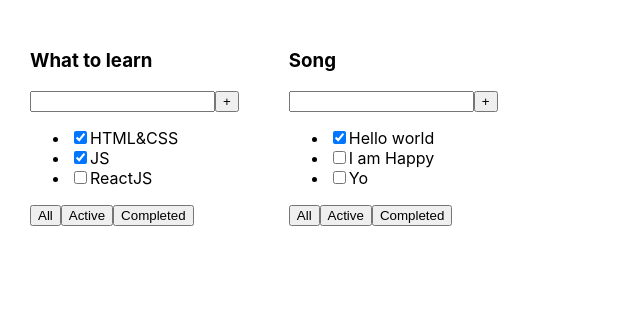
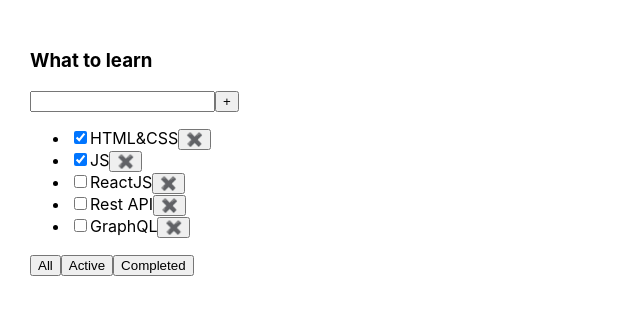
Before and after one commit to Serhii-Ki/todolist, a React (Create React App) app: page / in a window 1280 px wide. Shown: the top 314 px of the page, without its empty margins (0-640 px from the left). Built offline with nearby package versions, Linux system fonts and the light colour scheme.

Commit message:
preparation for the 2nd lesson

```diff
--- a/src/App.tsx
+++ b/src/App.tsx
@@ -2,21 +2,17 @@
 import ToDoList from './ToDoList';
 
 function App() {
-	const tasks1 = [
+	let tasks1 = [
 		{ id: 1, title: 'HTML&CSS', isDone: true },
 		{ id: 2, title: 'JS', isDone: true },
 		{ id: 3, title: 'ReactJS', isDone: false },
-	];
-	const tasks2 = [
-		{ id: 1, title: 'Hello world', isDone: true },
-		{ id: 2, title: 'I am Happy', isDone: false },
-		{ id: 3, title: 'Yo', isDone: false },
+		{ id: 4, title: 'Rest API', isDone: false },
+		{ id: 5, title: 'GraphQL', isDone: false },
 	];
 
 	return (
 		<div className='App'>
 			<ToDoList title='What to learn' tasks={tasks1} />
-			<ToDoList title='Song' tasks={tasks2} />
 		</div>
 	);
 }
--- a/src/Button.tsx
+++ b/src/Button.tsx
@@ -1,7 +1,8 @@
 type ButtonPropsType = {
 	title: string;
+	onClick?: () => void;
 };
 
-export function Button({ title }: ButtonPropsType) {
-	return <button>{title}</button>;
+export function Button({ title, onClick }: ButtonPropsType) {
+	return <button onClick={onClick}>{title}</button>;
 }
--- a/src/Task.tsx
+++ b/src/Task.tsx
@@ -1,13 +1,21 @@
-type TaskPropsType = {
+import { Button } from './Button';
+
+export type TaskPropsType = {
 	title: string;
 	isDone: boolean;
+	id: number;
+	removeTask?: (id: number) => void;
 };
 
-export function Task({ title, isDone }: TaskPropsType) {
+export function Task({ title, isDone, id, removeTask }: TaskPropsType) {
 	return (
 		<li>
 			<input type='checkbox' checked={isDone} />
 			<span>{title}</span>
+			<Button
+				onClick={() => removeTask && removeTask(id)}
+				title={'✖️'}
+			></Button>
 		</li>
 	);
 }
--- a/src/ToDoList.tsx
+++ b/src/ToDoList.tsx
@@ -1,34 +1,56 @@
+import { useState } from 'react';
 import { AddTaskForm } from './AddTaskForm';
 import { Button } from './Button';
-import { Task } from './Task';
+import { Task, TaskPropsType } from './Task';
 import { ToDoListHeader } from './ToDoListHeader';
-
-type TaskType = {
-	id: number;
-	title: string;
-	isDone: boolean;
-};
 
 type PropsType = {
 	title: string;
-	tasks: Array<TaskType>;
+	tasks: Array<TaskPropsType>;
 };
 
 function ToDoList({ tasks, title }: PropsType) {
+	const [renderTasks, setRenderTasks] = useState(tasks);
+
+	function removeTask(id: number) {
+		let filteredTasks = tasks.filter(task => task.id !== id);
+		setRenderTasks(filteredTasks);
+	}
+
+	function filterTasks(filterTitle: string) {
+		if (filterTitle === 'active') {
+			const tasksForTodoList = tasks.filter(task => !task.isDone);
+			setRenderTasks(tasksForTodoList);
+		}
+		if (filterTitle === 'completed') {
+			const tasksForTodoList = tasks.filter(task => task.isDone);
+			setRenderTasks(tasksForTodoList);
+		}
+		if (filterTitle === 'all') {
+			setRenderTasks(tasks);
+		}
+	}
+
 	return (
 		<div>
 			<div>
 				<ToDoListHeader title={title} />
 				<AddTaskForm />
 				<ul>
-					{tasks.map(task => (
-						<Task title={task.title} isDone={task.isDone} />
+					{renderTasks.map(task => (
+						<Task
+							key={task.id}
+							title={task.title}
+							isDone={task.isDone}
+							id={task.id}
+							removeTask={removeTask}
+						/>
 					))}
 				</ul>
 				<div>
-					<Button title='All' />
-					<Button title='Active' />
-					<Button title='Completed' />
+					<Button title='All' onClick={() => filterTasks('all')} />
+					<Button title='Active' onClick={() => filterTasks('active')} />
+					<Button title='Completed' onClick={() => filterTasks('completed')} />
 				</div>
 			</div>
 		</div>
--- a/src/index.css
+++ b/src/index.css
@@ -11,3 +11,7 @@
 	font-family: source-code-pro, Menlo, Monaco, Consolas, 'Courier New',
 		monospace;
 }
+
+button {
+	cursor: pointer;
+}
```
Lines whose indentation alone changed are shown as unchanged.
